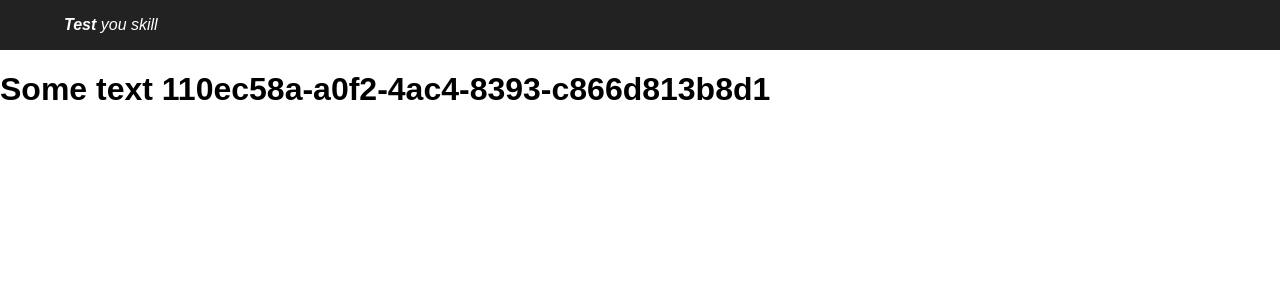
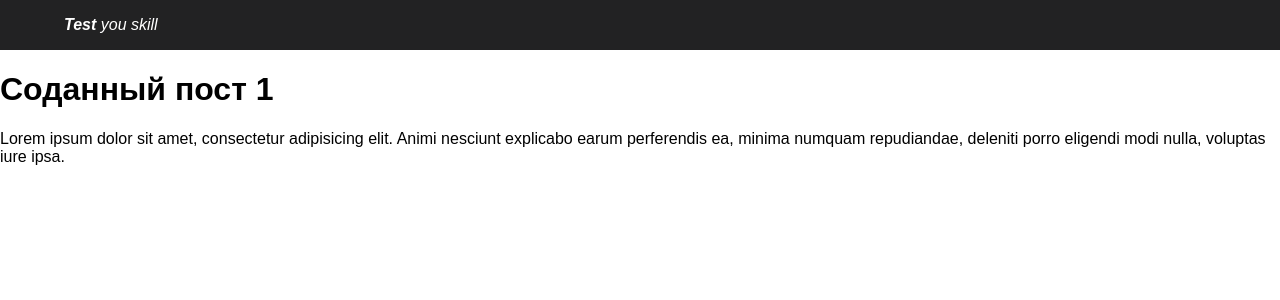
Before and after one commit to LKTN/Branch, a React app: page /110ec58a-a0f2-4ac4-8393-c866d813b8d1 in a window 1280 px wide. Shown: the top 300 px of the page. Built offline with nearby package versions, Linux system fonts and the light colour scheme.

Commit message:
Logic of detail view is implemented

```diff
--- a/package.json
+++ b/package.json
@@ -28,6 +28,7 @@
     "react-dom": "^16.2.0",
     "react-redux": "^5.0.6",
     "react-router-dom": "^4.2.2",
-    "redux": "^3.7.2"
+    "redux": "^3.7.2",
+    "uuid": "^3.1.0"
   }
 }
--- a/src/actions/index.js
+++ b/src/actions/index.js
@@ -1,8 +1,11 @@
+import uuidv4 from 'uuid/v4';
+
 export const addPost = (topic, text) => {
     return {
       type: 'ADD_POST',
       topic: topic,
-      text: text
+      text: text,
+      id: uuidv4()
     }
   }
 
--- a/src/components/App.jsx
+++ b/src/components/App.jsx
@@ -1,5 +1,6 @@
 import React from 'react';
 import { BrowserRouter, Route, Switch } from 'react-router-dom';
+import DetailView from './DetailView.jsx';
 import Header from './Header.jsx';
 import Form from './Form.jsx';
 import PostList from './PostList.jsx';
@@ -21,7 +22,7 @@ let App = () => {
 
         <Switch>
           <Route exact path='/' component={() => (<div><Form /><PostList /><Filter /></div>)} />
-          <Route path='/:id' component={App2} />
+          <Route path='/:id' component={DetailView} />
           <Route component={FourOhFour} />
         </Switch>
       </div>
--- /dev/null
+++ b/src/components/DetailView.jsx
@@ -0,0 +1,22 @@
+import React from 'react';
+import { connect } from 'react-redux';
+
+let DetailView = (props) => {
+  console.log(props);
+  var currentPost = props.posts.find(post => post.id === props.match.params.id);
+
+  return (
+    <div>
+      <h1>{currentPost.topic}</h1>
+      <p>{currentPost.text}</p>
+    </div>
+  )
+}
+
+const mapStateToProps = (state) => {
+  return state;
+};
+
+DetailView = connect(mapStateToProps)(DetailView);
+
+export default DetailView;
--- a/src/components/Form.jsx
+++ b/src/components/Form.jsx
@@ -1,5 +1,5 @@
 import React from 'react';
-import { connect } from 'react-redux'
+import { connect } from 'react-redux';
 import { addPost } from '../actions/index.js';
 
 class Form extends React.Component {
--- a/src/components/Post.jsx
+++ b/src/components/Post.jsx
@@ -1,9 +1,10 @@
 import React from 'react';
+import { Link } from 'react-router-dom';
 
 let Post = (props) => {
   return (
     <article className='post'>
-      <h2 className='post__header'>{props.title}</h2>
+      <Link to={props.id ? props.id : '/'} className='post__header'>{props.title}</Link>
       <p className='post__text'>{props.text}</p>
     </article>
   )
--- a/src/components/PostList.jsx
+++ b/src/components/PostList.jsx
@@ -15,7 +15,7 @@ const mapStateToProps = state => {
 
 let postList = ({posts, showAll}) => {
     var listPosts = posts.map((post, ind) => (
-      <Post title={post.topic} text={post.text.charAt(150) ? post.text.slice(0, 150) + '...' : post.text} key={ind} />
+      <Post title={post.topic} text={post.text.charAt(150) ? post.text.slice(0, 150) + '...' : post.text} id={post.id} key={ind} />
     )).reverse();
 
     if(!showAll) {
--- a/src/reducers/index.js
+++ b/src/reducers/index.js
@@ -1,7 +1,7 @@
 const initialState = {
   posts: [
-    {topic: 'Соданный пост 1', text: 'Lorem ipsum dolor sit amet, consectetur adipisicing elit. Animi nesciunt explicabo earum perferendis ea, minima numquam repudiandae, deleniti porro eligendi modi nulla, voluptas iure ipsa.'},
-    {topic: 'Соданный пост 2', text: '[mapDispatchToProps(dispatch, [ownProps]): dispatchProps] (Object or Function): If an object is passed, each function inside it is assumed to be a Redux action creator. An object with the same function names, but with every action creator wrapped into a dispatch call so they may be invoked directly, will be merged into the component\’s props.'}
+    {topic: 'Соданный пост 1', text: 'Lorem ipsum dolor sit amet, consectetur adipisicing elit. Animi nesciunt explicabo earum perferendis ea, minima numquam repudiandae, deleniti porro eligendi modi nulla, voluptas iure ipsa.', id: '110ec58a-a0f2-4ac4-8393-c866d813b8d1'},
+    {topic: 'Соданный пост 2', text: '[mapDispatchToProps(dispatch, [ownProps]): dispatchProps] (Object or Function): If an object is passed, each function inside it is assumed to be a Redux action creator. An object with the same function names, but with every action creator wrapped into a dispatch call so they may be invoked directly, will be merged into the component\’s props.', id: '6c84fb90-12c4-11e1-840d-7b25c5ee775a'}
   ],
   showAll: false
 }
@@ -14,7 +14,8 @@ const blogApp = (state = initialState, action) => {
           ...state.posts,
           {
             topic: action.topic,
-            text: action.text
+            text: action.text,
+            id: action.id
           }
 
         ],
```
Also changed, not shown: src/dist/bundle.js, 1 other file (tests, documents, lock files or other folders).
